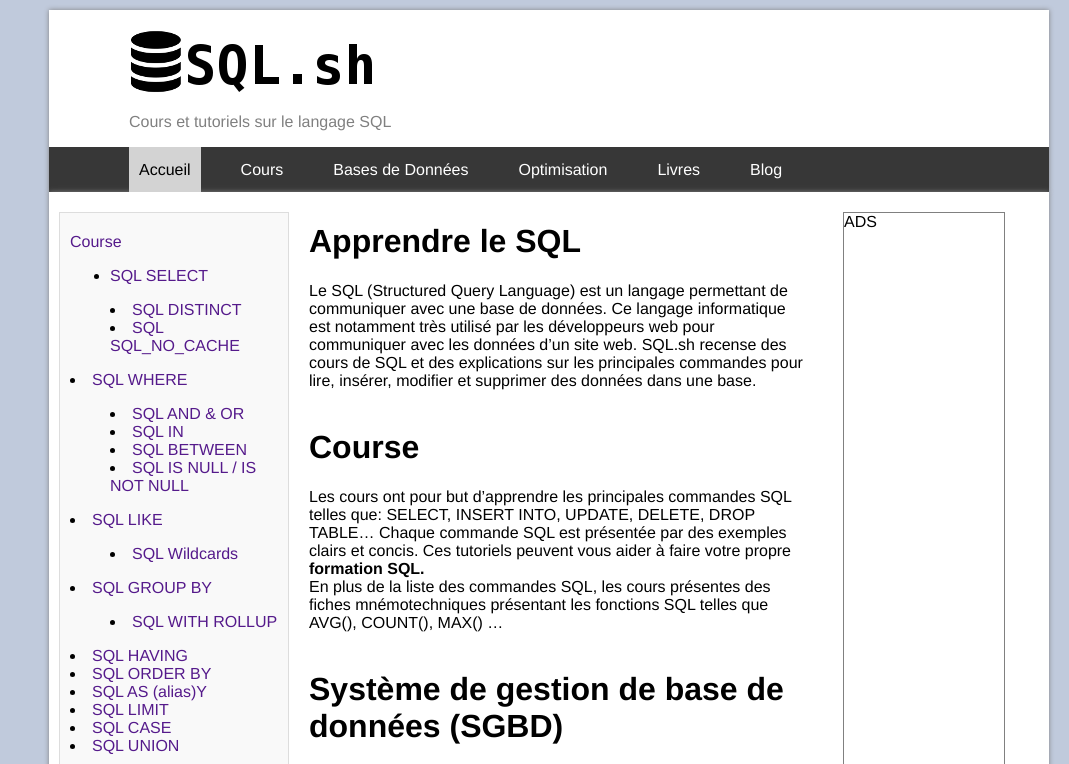
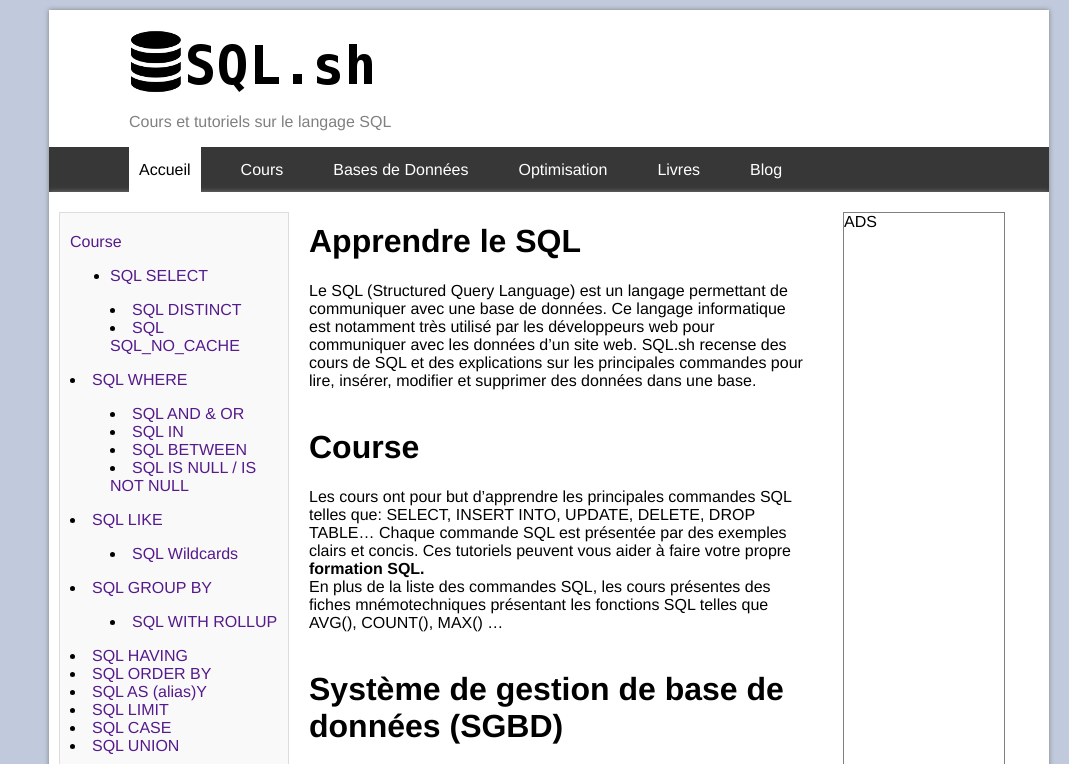
Before and after one commit to Ivanvidic/Awesome-Solutions-Upwork-Project-, a plain HTML site: page index.html in a window 1280 px wide. In both pictures the pointer is over the link "Accueil". Shown: the top 764 px of the page, without its empty margins (211-1280 px from the left). Drawn offline with Linux system fonts and the light colour scheme.

Commit message:
Initial commit

```diff
--- a/style.css
+++ b/style.css
@@ -48,6 +48,7 @@ body {
   text-decoration: none;
   padding-left: 10px;
   padding-right: 10px;
+  transition: all 0.5s ease-out;
 }
 
 .navbar ul {
@@ -59,7 +60,7 @@ body {
 .navbar a:hover {
   cursor: pointer;
   color: black;
-  background-color: lightgray;
+  background-color: white;
 }
 
 .main {
```
